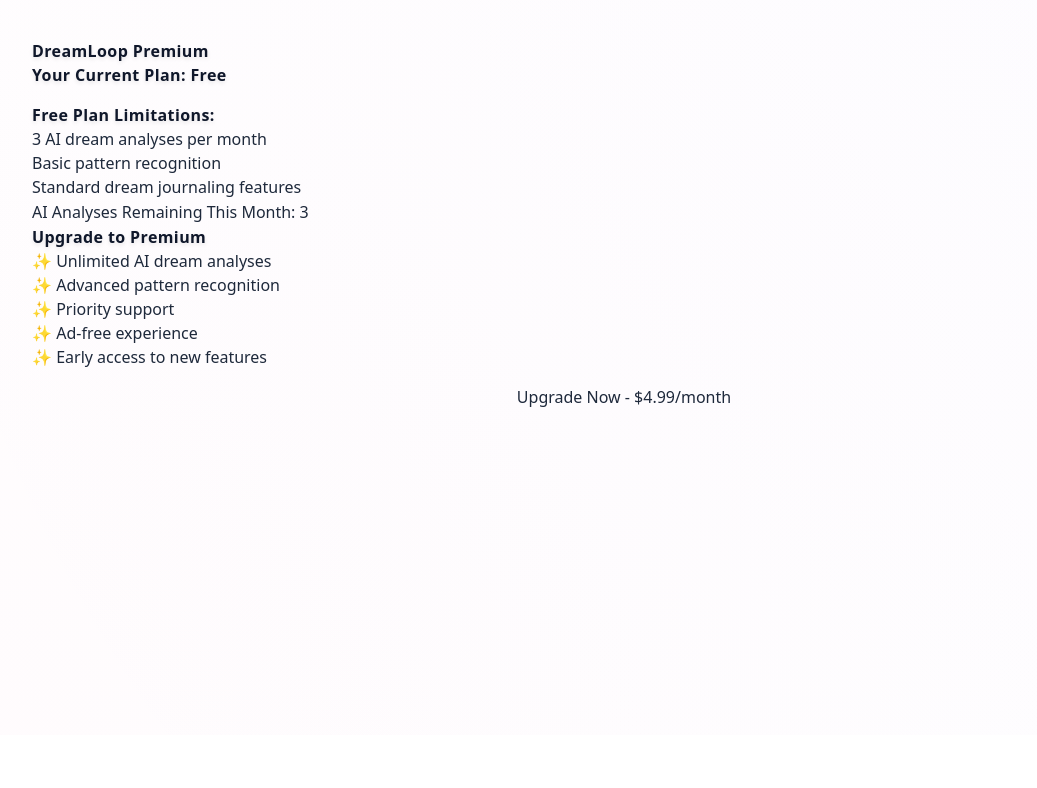
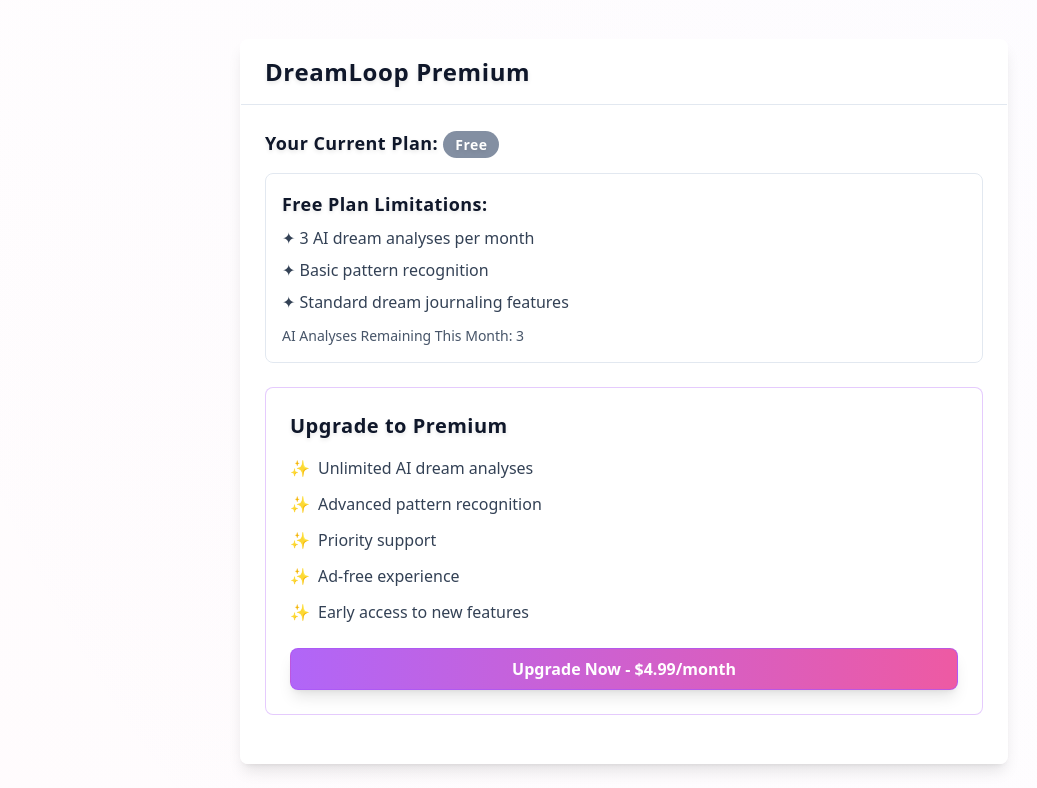
Before and after one commit to ccandelora/DreamLoop, a Flask app: page /subscription in a window 1280 px wide. Shown: the part 65-853 px from the top of the page, without its empty margins (16-1053 px from the left). Before the commit the page ends 472 px from the top, so only its background shows below. Run offline with Flask 3, Linux system fonts and the light colour scheme; the visitor is signed in with stand-in values (Sample User, id 1); some libraries are stand-ins or nearby versions.

Commit message:
Agent query: Is the subscription page now using the transparent theme consistently with good contrast?

```diff
--- a/templates/subscription.html
+++ b/templates/subscription.html
@@ -2,85 +2,117 @@
 {% block title %}Premium Subscription{% endblock %}
 
 {% block content %}
-<div class="container">
-    <div class="row justify-content-center">
-        <div class="col-md-8">
+<div class="container mx-auto">
+    <div class="max-w-3xl mx-auto">
         {% with messages = get_flashed_messages() %}
         {% if messages %}
         {% for message in messages %}
-            <div class="alert alert-info">{{ message }}</div>
+        <div class="bg-white/80 backdrop-blur-sm border border-slate-200 rounded-lg px-4 py-3 mb-4">
+            {{ message }}
+        </div>
         {% endfor %}
         {% endif %}
         {% endwith %}
 
-            <div class="card mb-4">
-                <div class="card-header">
-                    <h2>DreamLoop Premium</h2>
+        <div class="dream-card">
+            <div class="border-b border-slate-200 px-6 py-4">
+                <h2 class="text-2xl font-semibold text-slate-900">DreamLoop Premium</h2>
             </div>
-                <div class="card-body">
-                    <h3 class="mb-4">Your Current Plan:
-                        <span class="badge {% if current_user.subscription_type == 'premium' %}bg-success{% else %}bg-secondary{% endif %}">
+            <div class="p-6">
+                <h3 class="mb-4 text-lg font-semibold">Your Current Plan:
+                    <span class="{% if current_user.subscription_type == 'premium' %}bg-green-500/80{% else %}bg-slate-500/80{% endif %} text-white px-3 py-1 rounded-full text-sm">
                         {{ current_user.subscription_type|title }}
                     </span>
                 </h3>
 
                 {% if current_user.subscription_type == 'free' %}
-                    <div class="alert alert-info">
-                        <h4>Free Plan Limitations:</h4>
-                        <ul>
-                            <li>3 AI dream analyses per month</li>
-                            <li>Basic pattern recognition</li>
-                            <li>Standard dream journaling features</li>
+                <div class="bg-white/80 backdrop-blur-sm border border-slate-200 rounded-lg p-4 mb-6">
+                    <h4 class="text-lg font-semibold text-slate-900 mb-2">Free Plan Limitations:</h4>
+                    <ul class="space-y-2 text-slate-700">
+                        <li>✦ 3 AI dream analyses per month</li>
+                        <li>✦ Basic pattern recognition</li>
+                        <li>✦ Standard dream journaling features</li>
                     </ul>
-                        <p class="mb-0">AI Analyses Remaining This Month: {{ 3 - current_user.monthly_ai_analysis_count }}</p>
+                    <p class="mt-3 text-sm text-slate-600">AI Analyses Remaining This Month: {{ 3 - current_user.monthly_ai_analysis_count }}</p>
                 </div>
 
-                    <div class="card bg-dark mb-4">
-                        <div class="card-body">
-                            <h4 class="card-title">Upgrade to Premium</h4>
-                            <ul class="list-unstyled mb-4">
-                                <li>✨ Unlimited AI dream analyses</li>
-                                <li>✨ Advanced pattern recognition</li>
-                                <li>✨ Priority support</li>
-                                <li>✨ Ad-free experience</li>
-                                <li>✨ Early access to new features</li>
+                <div class="bg-white/80 backdrop-blur-sm border border-purple-500/30 rounded-lg p-6 mb-6">
+                    <h4 class="text-xl font-semibold text-slate-900 mb-4">Upgrade to Premium</h4>
+                    <ul class="space-y-3 text-slate-700 mb-6">
+                        <li class="flex items-center">
+                            <span class="text-purple-500 mr-2">✨</span>
+                            Unlimited AI dream analyses
+                        </li>
+                        <li class="flex items-center">
+                            <span class="text-purple-500 mr-2">✨</span>
+                            Advanced pattern recognition
+                        </li>
+                        <li class="flex items-center">
+                            <span class="text-purple-500 mr-2">✨</span>
+                            Priority support
+                        </li>
+                        <li class="flex items-center">
+                            <span class="text-purple-500 mr-2">✨</span>
+                            Ad-free experience
+                        </li>
+                        <li class="flex items-center">
+                            <span class="text-purple-500 mr-2">✨</span>
+                            Early access to new features
+                        </li>
                     </ul>
                     <div class="text-center">
                         {% if stripe_publishable_key %}
-                                <button type="button" class="btn btn-primary btn-lg w-100" id="checkout-button">
+                        <button type="button" class="dream-button w-full" id="checkout-button">
                             <span class="button-text">Upgrade Now - $4.99/month</span>
-                                    <div class="spinner-border spinner-border-sm ms-2 d-none" role="status"></div>
+                            <div class="spinner-border spinner-border-sm hidden ml-2" role="status"></div>
                         </button>
-                                <div id="error-message" class="alert alert-danger mt-3" style="display: none;"></div>
-                                <div id="success-message" class="alert alert-success mt-3" style="display: none;"></div>
+                        <div id="error-message" class="bg-red-100/80 text-red-700 px-4 py-3 rounded-lg mt-3 hidden"></div>
+                        <div id="success-message" class="bg-green-100/80 text-green-700 px-4 py-3 rounded-lg mt-3 hidden"></div>
                         {% else %}
-                                <div class="alert alert-warning">
+                        <div class="bg-yellow-100/80 text-yellow-700 px-4 py-3 rounded-lg">
                             Payment system is currently unavailable. Please try again later.
                         </div>
                         {% endif %}
                     </div>
                 </div>
-                    </div>
                 {% else %}
-                    <div class="alert alert-success">
-                        <h4>Premium Benefits Active:</h4>
-                        <ul>
-                            <li>✨ Unlimited AI dream analyses</li>
-                            <li>✨ Advanced pattern recognition</li>
-                            <li>✨ Priority support</li>
-                            <li>✨ Ad-free experience</li>
-                            <li>✨ Early access to new features</li>
+                <div class="bg-white/80 backdrop-blur-sm border border-green-500/30 rounded-lg p-6 mb-6">
+                    <h4 class="text-lg font-semibold text-slate-900 mb-4">Premium Benefits Active:</h4>
+                    <ul class="space-y-3 text-slate-700">
+                        <li class="flex items-center">
+                            <span class="text-green-500 mr-2">✨</span>
+                            Unlimited AI dream analyses
+                        </li>
+                        <li class="flex items-center">
+                            <span class="text-green-500 mr-2">✨</span>
+                            Advanced pattern recognition
+                        </li>
+                        <li class="flex items-center">
+                            <span class="text-green-500 mr-2">✨</span>
+                            Priority support
+                        </li>
+                        <li class="flex items-center">
+                            <span class="text-green-500 mr-2">✨</span>
+                            Ad-free experience
+                        </li>
+                        <li class="flex items-center">
+                            <span class="text-green-500 mr-2">✨</span>
+                            Early access to new features
+                        </li>
                     </ul>
                     {% if current_user.subscription_end_date %}
-                        <p class="mb-0">Subscription renews on: {{ current_user.subscription_end_date.strftime('%Y-%m-%d') }}</p>
+                    <p class="mt-4 text-sm text-slate-600">
+                        Subscription renews on: {{ current_user.subscription_end_date.strftime('%Y-%m-%d') }}
+                    </p>
                     {% endif %}
                 </div>
 
-                    <form method="POST" action="{{ url_for('cancel_subscription') }}" class="mt-4">
-                        <button type="submit" class="btn btn-outline-danger">Cancel Subscription</button>
+                <form method="POST" action="{{ url_for('cancel_subscription') }}">
+                    <button type="submit" class="px-4 py-2 border-2 border-red-500/50 text-red-600 hover:bg-red-50/80 rounded-lg transition-all">
+                        Cancel Subscription
+                    </button>
                 </form>
                 {% endif %}
-                </div>
             </div>
         </div>
     </div>
@@ -101,25 +133,25 @@ document.addEventListener('DOMContentLoaded', function() {
     function setLoading(isLoading) {
         button.disabled = isLoading;
         if (isLoading) {
-            spinner.classList.remove('d-none');
+            spinner.classList.remove('hidden');
             buttonText.textContent = 'Processing...';
         } else {
-            spinner.classList.add('d-none');
+            spinner.classList.add('hidden');
             buttonText.textContent = 'Upgrade Now - $4.99/month';
         }
     }
 
     function showError(message) {
         errorMessage.textContent = message;
-        errorMessage.style.display = 'block';
-        successMessage.style.display = 'none';
+        errorMessage.classList.remove('hidden');
+        successMessage.classList.add('hidden');
         setLoading(false);
     }
 
     function showSuccess(message) {
         successMessage.textContent = message;
-        successMessage.style.display = 'block';
-        errorMessage.style.display = 'none';
+        successMessage.classList.remove('hidden');
+        errorMessage.classList.add('hidden');
     }
 
     button.addEventListener('click', async (e) => {
@@ -127,8 +159,8 @@ document.addEventListener('DOMContentLoaded', function() {
 
         try {
             setLoading(true);
-            errorMessage.style.display = 'none';
-            successMessage.style.display = 'none';
+            errorMessage.classList.add('hidden');
+            successMessage.classList.add('hidden');
 
             const response = await fetch("{{ url_for('create_checkout_session') }}", {
                 method: 'POST',
```
Also changed, not shown: templates/register.html (+13 -13 lines). Lines whose indentation alone changed are shown as unchanged.
